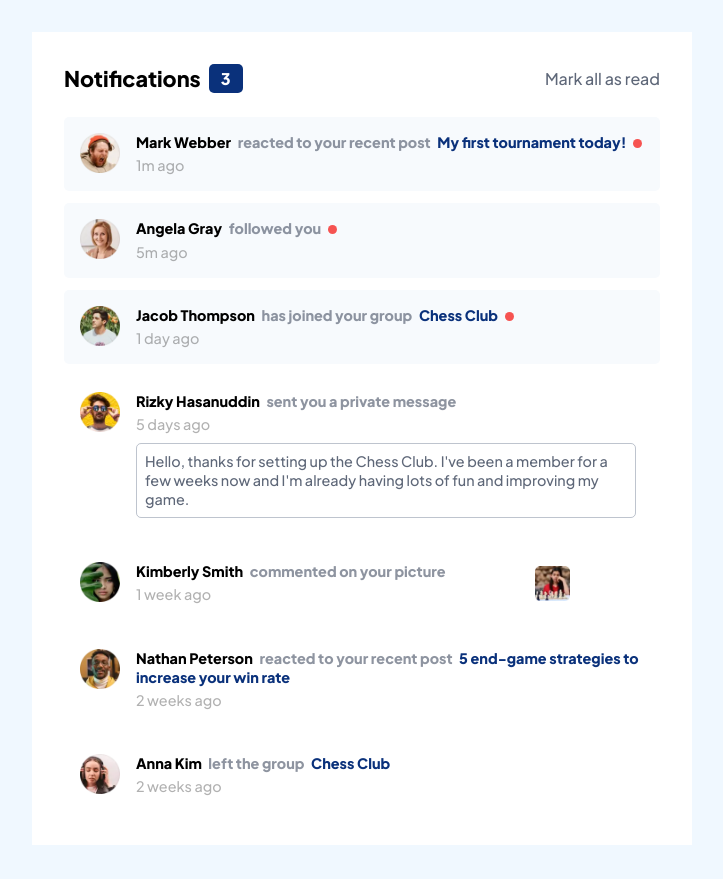
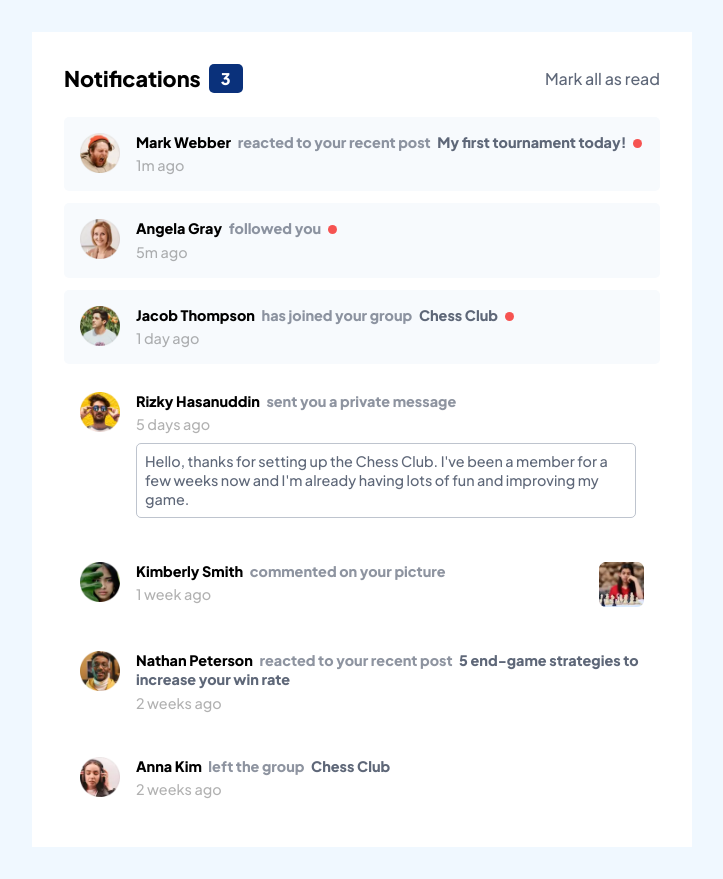
Before and after one commit to ryangholland/notifications-page, a React (Vite) app: page / in a window 1280 px wide. Shown: the whole page, without its empty margins (278-1001 px from the left). Built offline with nearby package versions, Linux system fonts and the light colour scheme.

Commit message:
Style active states

```diff
--- a/src/components/Notification.jsx
+++ b/src/components/Notification.jsx
@@ -21,14 +21,14 @@ function Notification({
         </div>
         <div className="notification-content">
           <p className="notification-text">
-            <span className="notification-name">{name}</span> {action}{" "}
+            <a className="notification-name" href="#">{name}</a> {action}{" "}
             {target != "" && (
-              <span className="notification-target">{target}</span>
+              <a className="notification-target" href="#">{target}</a>
             )}{" "}
             {!read && <span className="unread-dot"></span>}
           </p>
           <p className="notification-time">{time} ago</p>
-          {message && <div className="message-div">{message}</div>}
+          {message && <div className="message-div"><a href="#">{message}</a></div>}
         </div>
         {picture && <img className="comment-pic" src={picture} alt="#" />}
       </div>
--- a/src/main.css
+++ b/src/main.css
@@ -73,6 +73,11 @@ h1 {
   color: hsl(var(--clr-neu-dark-grayish-blue-hsl));
 }
 
+.mark-read-btn:hover {
+  cursor: pointer;
+  color: hsl(var(--clr-pri-blue-hsl));
+}
+
 .notification-list {
   display: flex;
   flex-direction: column;
@@ -111,12 +116,19 @@ h1 {
   color: black;
   opacity: 1;
   margin-right: 0.25rem;
+  text-decoration: none;
 }
 
 .notification-target {
-  color: hsl(var(--clr-pri-blue-hsl));
+  color: hsla(var(--clr-neu-dark-grayish-blue-hsl), 1);
   opacity: 1;
   margin-left: 0.25rem;
+  text-decoration: none;
+}
+
+.notification-name:hover,
+.notification-target:hover {
+  color: hsl(var(--clr-pri-blue-hsl));
 }
 
 .unread-dot {
@@ -138,10 +150,24 @@ h1 {
   max-width: 500px;
 }
 
+.message-div:hover {
+  cursor: pointer;
+  background-color: hsl(var(--clr-neu-light-grayish-blue-2-hsl));
+}
+
+.message-div a {
+  text-decoration: none;
+  color: inherit;
+}
+
 .comment-pic {
-  height: 35px;
-  width: 35px;
-  margin: auto;
+  height: 45px;
+  width: 45px;
+  margin-left: auto;
+}
+
+.comment-pic:hover {
+  cursor: pointer;
 }
 
 @media (min-width: 650px) {
```
